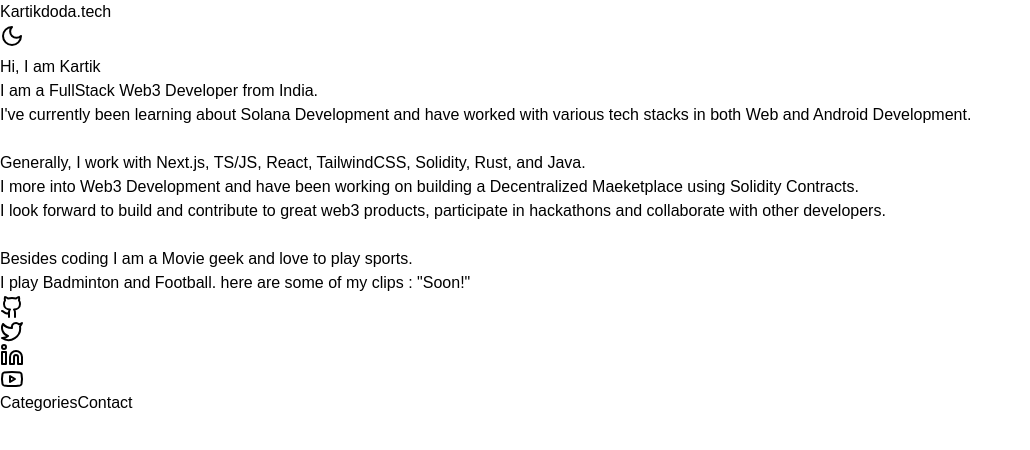
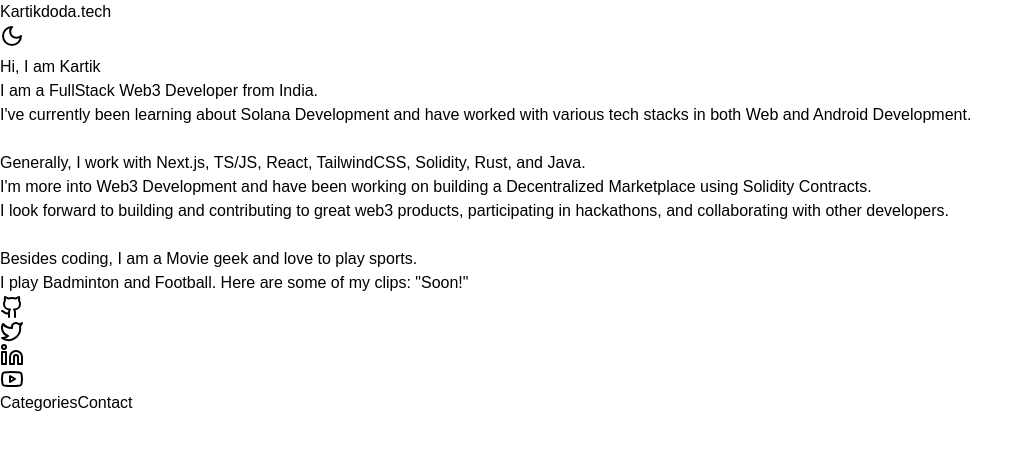
Before and after one commit to dodaa08/Next-Portfolio, a Next.js app: page / in a window 1280 px wide. Shown: the top 450 px of the page, without its empty margins (0-1030 px from the left). Built offline with nearby package versions, Linux system fonts and the light colour scheme.

Commit message:
resolved the conflict

```diff
--- a/src/components/Landing.jsx
+++ b/src/components/Landing.jsx
@@ -1,4 +1,4 @@
-"use client"
+"use client";
 
 import React, { useState } from 'react';
 import { Github, Moon, Twitter, Linkedin, Youtube } from 'lucide-react';
@@ -9,7 +9,7 @@ function Landing() {
 
     const toggleDarkMode = () => {
         setDarkmode(!darkmode);
-    }
+    };
 
     return (
         <div className={`${darkmode ? 'bg-black text-white' : 'text-black bg-white'} h-screen w-screen flex flex-col`}>
@@ -32,20 +32,20 @@ function Landing() {
                     </li>
                     <li className='mt-2'>
                         <p>
-                             I've currently been learning about Solana Development and have worked with various tech stacks in both Web and Android Development.
+                            I&apos;ve currently been learning about Solana Development and have worked with various tech stacks in both Web and Android Development.
                         </p>
                         <br />
                         <p>
-                             Generally, I work with Next.js, TS/JS, React, TailwindCSS, Solidity, Rust, and Java. <br /> I more into Web3 Development and have been working on building a Decentralized Maeketplace using Solidity Contracts. <br /> I look forward to build and contribute to great web3 products, participate in hackathons and collaborate with other developers.
+                            Generally, I work with Next.js, TS/JS, React, TailwindCSS, Solidity, Rust, and Java. <br /> I&apos;m more into Web3 Development and have been working on building a Decentralized Marketplace using Solidity Contracts. <br /> I look forward to building and contributing to great web3 products, participating in hackathons, and collaborating with other developers.
                         </p>
 
                         <br />
                         <ul>
                             <li>
-                                Besides coding I am a Movie geek and love to play sports.
+                                Besides coding, I am a Movie geek and love to play sports.
                             </li>
                             <li>
-                                I play Badminton and Football. here are some of my clips : "Soon!"
+                                I play Badminton and Football. Here are some of my clips: &quot;Soon!&quot;
                             </li>
                         </ul>
                     </li>
@@ -75,7 +75,7 @@ function Landing() {
             <footer className='flex justify-evenly cursor-pointer py-3'>
                 <button>
                     <Link href="/categories">
-                    <h1 className='text-xl hover:scale-110 transition duration-200 mr-4'>Categories</h1>
+                        <h1 className='text-xl hover:scale-110 transition duration-200 mr-4'>Categories</h1>
                     </Link>
                 </button>
                 <button>
```
